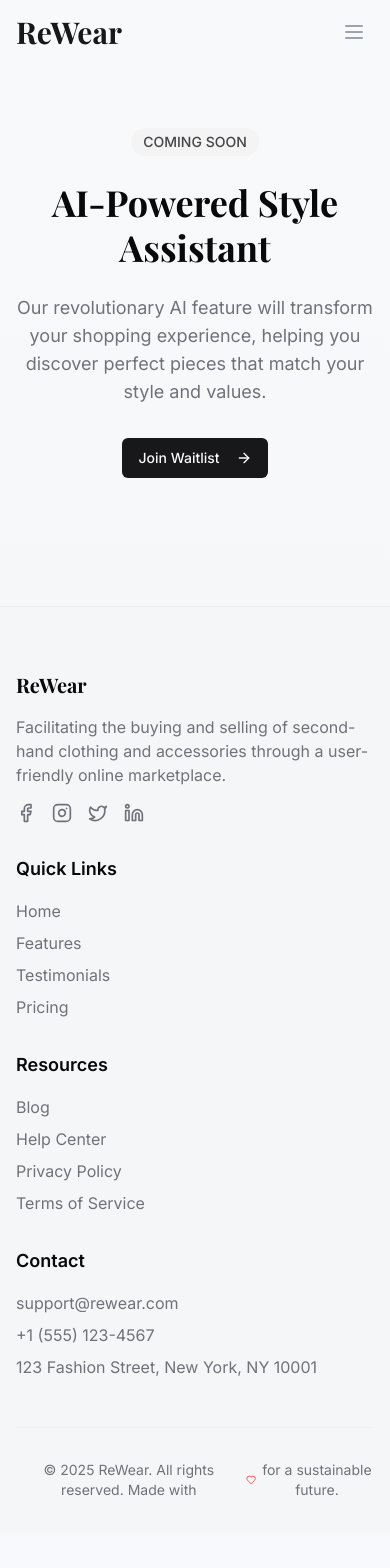
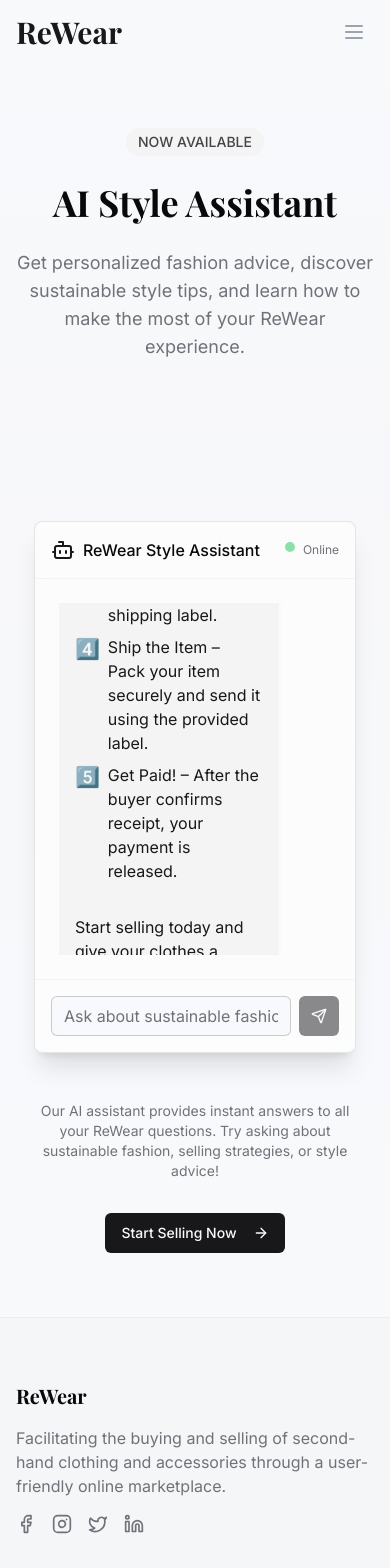
Before and after one commit to Bharanikumar00/sns-rewear, a React (Vite) app: page /ai-feature in a window 390 px wide. Shown: the top 1568 px of the page. Before the commit the page ends 1532 px from the top, so only its background shows below. Built offline with nearby package versions, Linux system fonts and the light colour scheme; a web font is replaced by a local one.

Commit message:
Implement AI chat interface
Implement an AI chat interface in the AI Feature page with pre-built conversation and input functionality. The UI is designed to be visually appealing and responsive.

```diff
--- /dev/null
+++ b/src/components/ChatMessage.tsx
@@ -0,0 +1,67 @@
+
+import React from 'react';
+import { motion } from 'framer-motion';
+import { cn } from '@/lib/utils';
+
+type MessageType = 'user' | 'ai';
+
+interface ChatMessageProps {
+  message: string;
+  type: MessageType;
+  isNew?: boolean;
+}
+
+const ChatMessage = ({ message, type, isNew = false }: ChatMessageProps) => {
+  const isUser = type === 'user';
+
+  return (
+    <motion.div
+      className={cn(
+        "mb-4 max-w-[80%] w-fit",
+        isUser ? "ml-auto" : "mr-auto"
+      )}
+      initial={{ opacity: 0, y: 20, scale: 0.95 }}
+      animate={{ opacity: 1, y: 0, scale: 1 }}
+      transition={{ duration: 0.3 }}
+    >
+      <div
+        className={cn(
+          "rounded-2xl p-4 shadow-md",
+          isUser
+            ? "bg-primary text-primary-foreground rounded-tr-none"
+            : "bg-secondary text-secondary-foreground rounded-tl-none",
+          isNew && "animate-pulse-slow"
+        )}
+      >
+        {type === 'ai' ? (
+          <div className="prose prose-sm max-w-none">
+            {message.split('\n').map((paragraph, index) => {
+              // Check if this is a numbered list item (like "1️⃣ Create a Listing")
+              const listItemMatch = paragraph.match(/^(\d️⃣|\d\.)\s(.*)/);
+
+              if (listItemMatch) {
+                return (
+                  <div key={index} className="flex items-start mb-2">
+                    <span className="mr-2 text-xl">{listItemMatch[1]}</span>
+                    <p className="m-0">{listItemMatch[2]}</p>
+                  </div>
+                );
+              }
+
+              // Regular paragraph
+              return paragraph.trim() === '' ? (
+                <br key={index} />
+              ) : (
+                <p key={index} className="mb-2">{paragraph}</p>
+              );
+            })}
+          </div>
+        ) : (
+          <p className="m-0">{message}</p>
+        )}
+      </div>
+    </motion.div>
+  );
+};
+
+export default ChatMessage;
--- a/src/pages/AIFeature.tsx
+++ b/src/pages/AIFeature.tsx
@@ -1,16 +1,99 @@
 
-import React, { useEffect } from 'react';
+import React, { useEffect, useState, useRef } from 'react';
 import { motion } from 'framer-motion';
-import { ArrowRight } from 'lucide-react';
+import { ArrowRight, Send, User, Bot } from 'lucide-react';
 import { Button } from '@/components/ui/button';
+import { Input } from '@/components/ui/input';
+import { ScrollArea } from '@/components/ui/scroll-area';
+import { Card, CardContent } from '@/components/ui/card';
+import ChatMessage from '@/components/ChatMessage';
 import PageTransition from '@/components/PageTransition';
 import Header from '@/components/Header';
 import Footer from '@/components/Footer';
 
+const preBuiltResponse = `Selling on ReWear is simple! Just follow these steps:
+
+1️⃣ Create a Listing – Sign up, upload clear photos, and add a detailed description.
+2️⃣ Set Your Price – Choose a fair price or enable price suggestions for better sales.
+3️⃣ Receive an Order – Once a buyer purchases, you'll get a prepaid shipping label.
+4️⃣ Ship the Item – Pack your item securely and send it using the provided label.
+5️⃣ Get Paid! – After the buyer confirms receipt, your payment is released.
+
+Start selling today and give your clothes a second life! ♻️👗💰`;
+
+interface Message {
+  id: string;
+  content: string;
+  type: 'user' | 'ai';
+  isNew?: boolean;
+}
+
 const AIFeature = () => {
+  const [messages, setMessages] = useState<Message[]>([
+    { id: '1', content: 'How do I sell my clothes on ReWear?', type: 'user' },
+    { id: '2', content: preBuiltResponse, type: 'ai' }
+  ]);
+  const [inputValue, setInputValue] = useState('');
+  const [isTyping, setIsTyping] = useState(false);
+  const scrollAreaRef = useRef<HTMLDivElement>(null);
+  const inputRef = useRef<HTMLInputElement>(null);
+
   useEffect(() => {
     window.scrollTo(0, 0);
   }, []);
+
+  useEffect(() => {
+    // Scroll to bottom when messages change
+    if (scrollAreaRef.current) {
+      const scrollContainer = scrollAreaRef.current.querySelector('[data-radix-scroll-area-viewport]');
+      if (scrollContainer) {
+        scrollContainer.scrollTop = scrollContainer.scrollHeight;
+      }
+    }
+  }, [messages]);
+
+  const handleInputChange = (e: React.ChangeEvent<HTMLInputElement>) => {
+    setInputValue(e.target.value);
+  };
+
+  const handleSubmit = (e: React.FormEvent) => {
+    e.preventDefault();
+
+    if (inputValue.trim() === '') return;
+
+    // Add user message
+    const newUserMessage: Message = {
+      id: Date.now().toString(),
+      content: inputValue,
+      type: 'user'
+    };
+
+    setMessages(prev => [...prev, newUserMessage]);
+    setInputValue('');
+    setIsTyping(true);
+
+    // Simulate AI typing and response
+    setTimeout(() => {
+      const newAiMessage: Message = {
+        id: (Date.now() + 1).toString(),
+        content: preBuiltResponse,
+        type: 'ai',
+        isNew: true
+      };
+
+      setMessages(prev => [...prev, newAiMessage]);
+      setIsTyping(false);
+
+      // Clear the "isNew" flag after animation
+      setTimeout(() => {
+        setMessages(prev =>
+          prev.map(msg =>
+            msg.id === newAiMessage.id ? { ...msg, isNew: false } : msg
+          )
+        );
+      }, 1000);
+    }, 1500);
+  };
 
   return (
     <>
@@ -18,7 +101,7 @@ const AIFeature = () => {
       <PageTransition>
         <main>
           {/* Hero Section */}
-          <section className="pt-32 pb-32 bg-gradient-to-b from-background to-secondary/30">
+          <section className="pt-32 pb-16 bg-gradient-to-b from-background to-secondary/30">
             <div className="container mx-auto px-4 sm:px-6 lg:px-8">
               <div className="max-w-3xl mx-auto text-center">
                 <motion.div
@@ -27,7 +110,7 @@ const AIFeature = () => {
                   animate={{ opacity: 1, y: 0 }}
                   transition={{ delay: 0.1, duration: 0.4 }}
                 >
-                  COMING SOON
+                  NOW AVAILABLE
                 </motion.div>
                 <motion.h1
                   className="text-4xl md:text-5xl lg:text-6xl font-display font-bold leading-tight mb-6"
@@ -35,7 +118,7 @@ const AIFeature = () => {
                   animate={{ opacity: 1 }}
                   transition={{ delay: 0.2, duration: 0.6 }}
                 >
-                  AI-Powered Style Assistant
+                  AI Style Assistant
                 </motion.h1>
                 <motion.p
                   className="text-lg text-muted-foreground mb-8"
@@ -43,17 +126,109 @@ const AIFeature = () => {
                   animate={{ opacity: 1 }}
                   transition={{ delay: 0.3, duration: 0.6 }}
                 >
-                  Our revolutionary AI feature will transform your shopping experience, helping you discover perfect pieces that match your style and values.
+                  Get personalized fashion advice, discover sustainable style tips, and learn how to make the most of your ReWear experience.
                 </motion.p>
+              </div>
+            </div>
+          </section>
+
+          {/* Chat Interface Section */}
+          <section className="py-16 bg-gradient-to-b from-secondary/30 to-background">
+            <div className="container mx-auto px-4 sm:px-6 lg:px-8">
+              <div className="w-[90%] max-w-4xl mx-auto">
                 <motion.div
-                  initial={{ opacity: 0 }}
-                  animate={{ opacity: 1 }}
+                  initial={{ opacity: 0, y: 30 }}
+                  animate={{ opacity: 1, y: 0 }}
                   transition={{ delay: 0.4, duration: 0.6 }}
                 >
-                  <Button className="bg-primary hover:bg-primary/90 text-primary-foreground transition-all duration-300">
-                    Join Waitlist <ArrowRight className="ml-2 h-4 w-4" />
-                  </Button>
+                  <Card className="border border-primary/10 shadow-xl bg-card/60 backdrop-blur-sm">
+                    <CardContent className="p-0">
+                      <div className="flex items-center justify-between border-b border-border/40 p-4">
+                        <div className="flex items-center gap-2">
+                          <Bot className="h-6 w-6 text-primary" />
+                          <h3 className="font-medium">ReWear Style Assistant</h3>
+                        </div>
+                        <div className="flex gap-2">
+                          <motion.div
+                            className="h-2.5 w-2.5 rounded-full bg-green-500"
+                            animate={{ opacity: [0.5, 1, 0.5] }}
+                            transition={{ duration: 2, repeat: Infinity }}
+                          />
+                          <span className="text-xs text-muted-foreground">Online</span>
+                        </div>
+                      </div>
+
+                      <ScrollArea className="h-[400px] p-6" ref={scrollAreaRef}>
+                        <div className="flex flex-col">
+                          {messages.map((message) => (
+                            <ChatMessage
+                              key={message.id}
+                              message={message.content}
+                              type={message.type}
+                              isNew={message.isNew}
+                            />
+                          ))}
+
+                          {isTyping && (
+                            <div className="flex items-center gap-2 mb-4 text-muted-foreground text-sm">
+                              <Bot className="h-4 w-4" />
+                              <motion.div className="flex items-center gap-1">
+                                <motion.div
+                                  className="h-2 w-2 rounded-full bg-foreground/70"
+                                  animate={{ y: [0, -6, 0] }}
+                                  transition={{ duration: 0.8, repeat: Infinity, repeatDelay: 0.2 }}
+                                />
+                                <motion.div
+                                  className="h-2 w-2 rounded-full bg-foreground/70"
+                                  animate={{ y: [0, -6, 0] }}
+                                  transition={{ duration: 0.8, repeat: Infinity, repeatDelay: 0.3, delay: 0.1 }}
+                                />
+                                <motion.div
+                                  className="h-2 w-2 rounded-full bg-foreground/70"
+                                  animate={{ y: [0, -6, 0] }}
+                                  transition={{ duration: 0.8, repeat: Infinity, repeatDelay: 0.3, delay: 0.2 }}
+                                />
+                              </motion.div>
+                            </div>
+                          )}
+                        </div>
+                      </ScrollArea>
+
+                      <div className="border-t border-border/40 p-4">
+                        <form onSubmit={handleSubmit} className="flex gap-2">
+                          <Input
+                            ref={inputRef}
+                            type="text"
+                            placeholder="Ask about sustainable fashion, selling tips, or style advice..."
+                            value={inputValue}
+                            onChange={handleInputChange}
+                            className="flex-1 border border-primary/20 focus-visible:ring-primary/30"
+                            autoComplete="off"
+                          />
+                          <Button type="submit" size="icon" disabled={isTyping || inputValue.trim() === ''}>
+                            <Send className="h-4 w-4" />
+                          </Button>
+                        </form>
+                      </div>
+                    </CardContent>
+                  </Card>
                 </motion.div>
+
+                <div className="mt-12 text-center">
+                  <motion.div
+                    initial={{ opacity: 0 }}
+                    animate={{ opacity: 1 }}
+                    transition={{ delay: 0.6, duration: 0.6 }}
+                  >
+                    <p className="text-sm text-muted-foreground mb-8">
+                      Our AI assistant provides instant answers to all your ReWear questions.
+                      Try asking about sustainable fashion, selling strategies, or style advice!
+                    </p>
+                    <Button className="bg-primary hover:bg-primary/90 text-primary-foreground transition-all duration-300">
+                      Start Selling Now <ArrowRight className="ml-2 h-4 w-4" />
+                    </Button>
+                  </motion.div>
+                </div>
               </div>
             </div>
           </section>
```
